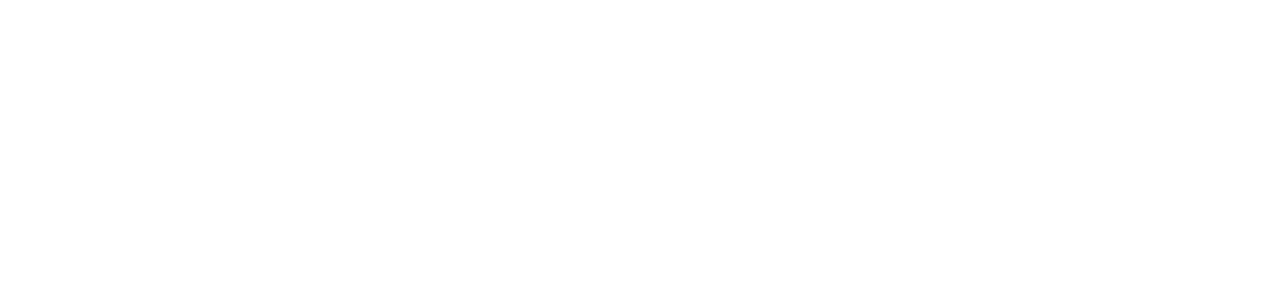
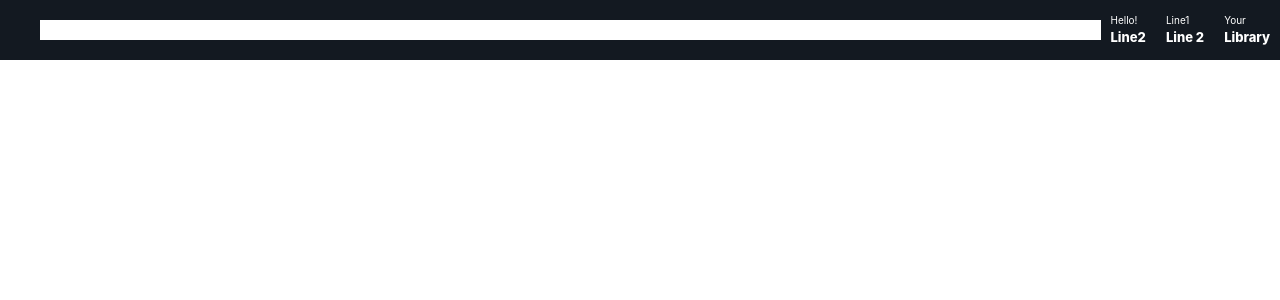
Before and after one commit to Demetricew20/MusicLibrary, a React (Create React App) app in the folder music_library_react/: page /song/1 in a window 1280 px wide. Shown: the top 300 px of the page. Built offline with nearby package versions, Linux system fonts and the light colour scheme.

Commit message:
Created navbar.

```diff
--- a/music_library_react/package.json
+++ b/music_library_react/package.json
@@ -3,10 +3,15 @@
   "version": "0.1.0",
   "private": true,
   "dependencies": {
+    "@material-ui/core": "^4.11.3",
+    "@material-ui/icons": "^4.11.2",
     "@testing-library/jest-dom": "^5.11.10",
     "@testing-library/react": "^11.2.6",
     "@testing-library/user-event": "^12.8.3",
+    "bootstrap": "^4.5.3",
+    "bootstrap-icons": "^1.4.1",
     "express": "^4.17.1",
+    "jquery": "^1.9.1",
     "react": "^17.0.2",
     "react-dom": "^17.0.2",
     "react-scripts": "4.0.3",
--- a/music_library_react/public/index.html
+++ b/music_library_react/public/index.html
@@ -40,4 +40,5 @@
       To create a production bundle, use `npm run build` or `yarn build`.
     -->
   </body>
+
 </html>
--- a/music_library_react/src/Components/App.js
+++ b/music_library_react/src/Components/App.js
@@ -4,6 +4,7 @@
 import axios from 'axios';
 import SongTable from './SongTable';
 import Song from './Songs';
+import Header from './Header';
 
 class App extends Component {
   state = {
@@ -36,6 +37,7 @@
     return(
     <div>
       <Router>
+        <Header/>
         <Route path='/library'>
         <SongTable mapSongs={() => this.mapSongs()}/>
         </Route>
--- /dev/null
+++ b/music_library_react/src/Components/Header.css
@@ -0,0 +1,74 @@
+.header {
+    height: 60px;
+    display: flex;
+    align-items: center;
+    background-color: #131921;
+    position: sticky;
+    top: 0;
+    z-index: 100;
+}
+
+.header__logo {
+    width: 100px;
+    object-fit: contain;
+    margin: 0 20px;
+    margin-top: 18px;
+}
+
+.header__search{
+    display: flex;
+    flex: 1;
+    align-items: center;
+    border-radius: 24px;
+}
+
+.header__searchInput {
+    height: 12px;
+    padding: 10px;
+    border: none;
+    width: 100%;
+}
+
+.header__searchIcon{
+    padding: 5px;
+    height: 22px;
+    background-color: #cd9042;
+}
+
+.header__optionLineOne {
+    font-size: 10px;
+}
+
+.header__optionLineTwo {
+    font-size: 13px;
+    font-weight: 800;
+
+}
+
+.header__optionsBasket {
+    display: flex;
+    align-items: center;
+    color: white;
+}
+
+a:-webkit-any-link {
+    text-decoration: none;
+}
+
+.header__basketCount {
+    margin-left: 10px;
+    margin-right: 10px;
+}
+
+.header__nav {
+    display: flex;
+    justify-content: space-evenly;
+}
+
+.header__options {
+    display: flex;
+    flex-direction: column;
+    margin-left: 10px;
+    margin-right: 10px;
+    color: white;
+}
--- /dev/null
+++ b/music_library_react/src/Components/Header.jsx
@@ -0,0 +1,43 @@
+import React from 'react';
+import { Link } from 'react-router-dom';
+import './Header.css'
+
+
+function Header() {
+
+    return (
+        <div className='header'>
+
+            <Link to='/'>
+            <img className='header__logo' src='' alt=''></img>
+            </Link>
+
+            <div className='header__search'>
+                <input className='header__searchInput' type='text' />
+            </div>
+
+            <div className='header__nav'>
+                <div className='header__options'>
+                    <span className='header__optionLineOne'>Hello! </span>
+                    <span className='header__optionLineTwo'>Line2</span>
+                </div>
+
+            <Link to='/'>
+                <div className='header__options'>
+                    <span className='header__optionLineOne'>Line1</span>
+                    <span className='header__optionLineTwo'>Line 2</span>
+                </div>
+            </Link>
+
+
+                <div className='header__options'>
+                <span className='header__optionLineOne'>Your</span>
+                <span className='header__optionLineTwo'>Library</span>
+                </div>
+
+            </div>
+        </div>
+    )
+}
+
+export default Header
--- a/music_library_react/src/index.js
+++ b/music_library_react/src/index.js
@@ -1,7 +1,8 @@
 import React from 'react';
 import ReactDOM from 'react-dom';
 import {BrowserRouter as Router} from 'react-router-dom';
-import 'bootstrap/dist/css/bootstrap.min.css';
+import 'bootstrap/dist/css/bootstrap.css';
+import 'bootstrap/js/dist/dropdown';
 import App from './Components/App';
 
 ReactDOM.render(
```
Also changed, not shown: music_library_react/src/Components/AddSong.jsx (added, +15 -0 lines), 1 other file (tests, documents, lock files or other folders).
